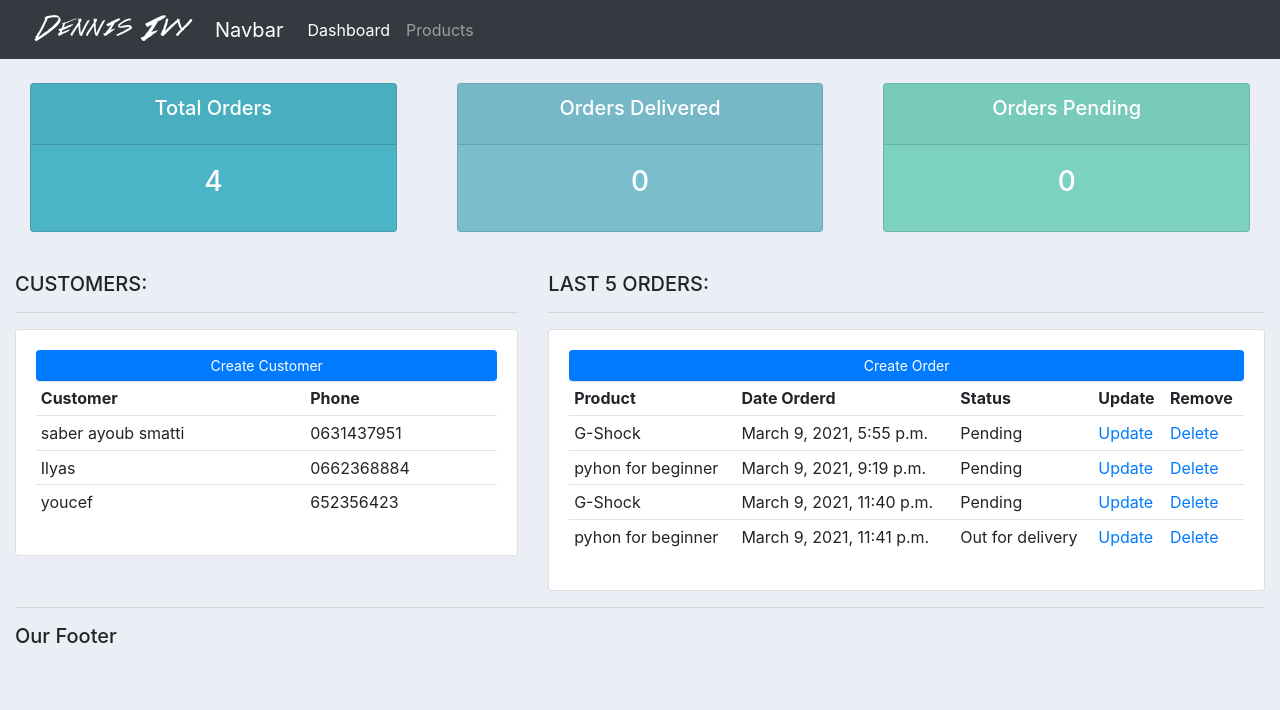
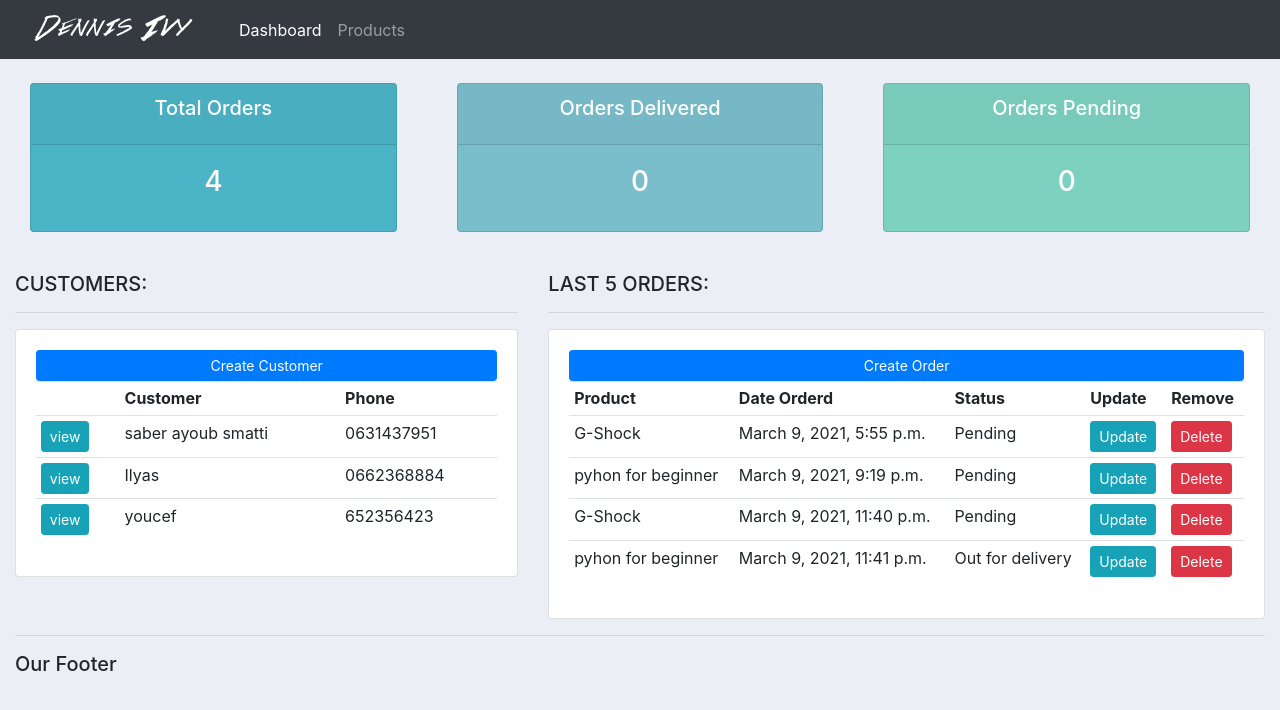
Before and after one commit to ayooubsmatti/CRM-Web-Django, a Django app: page / in a window 1280 px wide. Shown: the top 710 px of the page. Run offline with Django 3.2, Linux system fonts and the light colour scheme; data comes from the database, SQL or seed files in the repository; some libraries are stand-ins or nearby versions.

Commit message:
Dynamic URL's (Part 2)

```diff
--- a/accounts/templates/accounts/dashboard.html
+++ b/accounts/templates/accounts/dashboard.html
@@ -12,11 +12,13 @@
 				Create Customer</a>
 			<table class="table table-sm">
 				<tr>
+					<th></th>
 					<th>Customer</th>
 					<th>Phone</th>
 				</tr>
 				{% for customer in customers %}
 				<tr>
+					<td><a class="btn btn-sm btn-info" href="{% url 'customer' customer.id %}">view</a></td>
 					<td>{{customer.name}}</td>
 					<td>{{customer.phone}}</td>
 				</tr>
@@ -44,8 +46,8 @@
 					<td>{{order.product.name}}</td>
 					<td>{{order.date_created}}</td>
 					<td>{{order.status}}</td>
-					<td><a href="">Update</a></td>
-					<td><a href="">Delete</a></td>
+					<td><a class="btn btn-sm btn-info" href="">Update</a></td>
+					<td><a class="btn btn-sm btn-danger" href="">Delete</a></td>
 				</tr>
 				{% endfor %}
 
--- a/accounts/templates/accounts/navbar.html
+++ b/accounts/templates/accounts/navbar.html
@@ -1,17 +1,17 @@
 {% load static %}
 <nav class="navbar navbar-expand-lg navbar-dark bg-dark">
   <img src="{% static 'images/logo.png' %}" alt="logo">
-  <a class="navbar-brand" href="#">Navbar</a>
+  <a class="navbar-brand" href="#"></a>
   <button class="navbar-toggler" type="button" data-toggle="collapse" data-target="#navbarNav" aria-controls="navbarNav" aria-expanded="false" aria-label="Toggle navigation">
     <span class="navbar-toggler-icon" ></span>
   </button>
   <div class="collapse navbar-collapse" id="navbarNav">
     <ul class="navbar-nav">
       <li class="nav-item active">
-        <a class="nav-link" href="#">Dashboard <span class="sr-only">(current)</span></a>
+        <a class="nav-link" href="{% url 'home' %}">Dashboard <span class="sr-only">(current)</span></a>
       </li>
       <li class="nav-item">
-    <a class="nav-link" href="#">Products</a>
+    <a class="nav-link" href="{% url 'products' %}">Products</a>
       </li>
     </ul>
   </div>
--- a/accounts/urls.py
+++ b/accounts/urls.py
@@ -3,7 +3,7 @@ from django.urls import path
 from . import views
 
 urlpatterns = [
-    path('', views.home),
-    path('products/', views.products),
-    path('customer/<str:pk_test>/', views.customer),
+    path('', views.home, name='home'),
+    path('products/', views.products, name='products'),
+    path('customer/<str:pk_test>/', views.customer, name='customer'),
 ]
```
